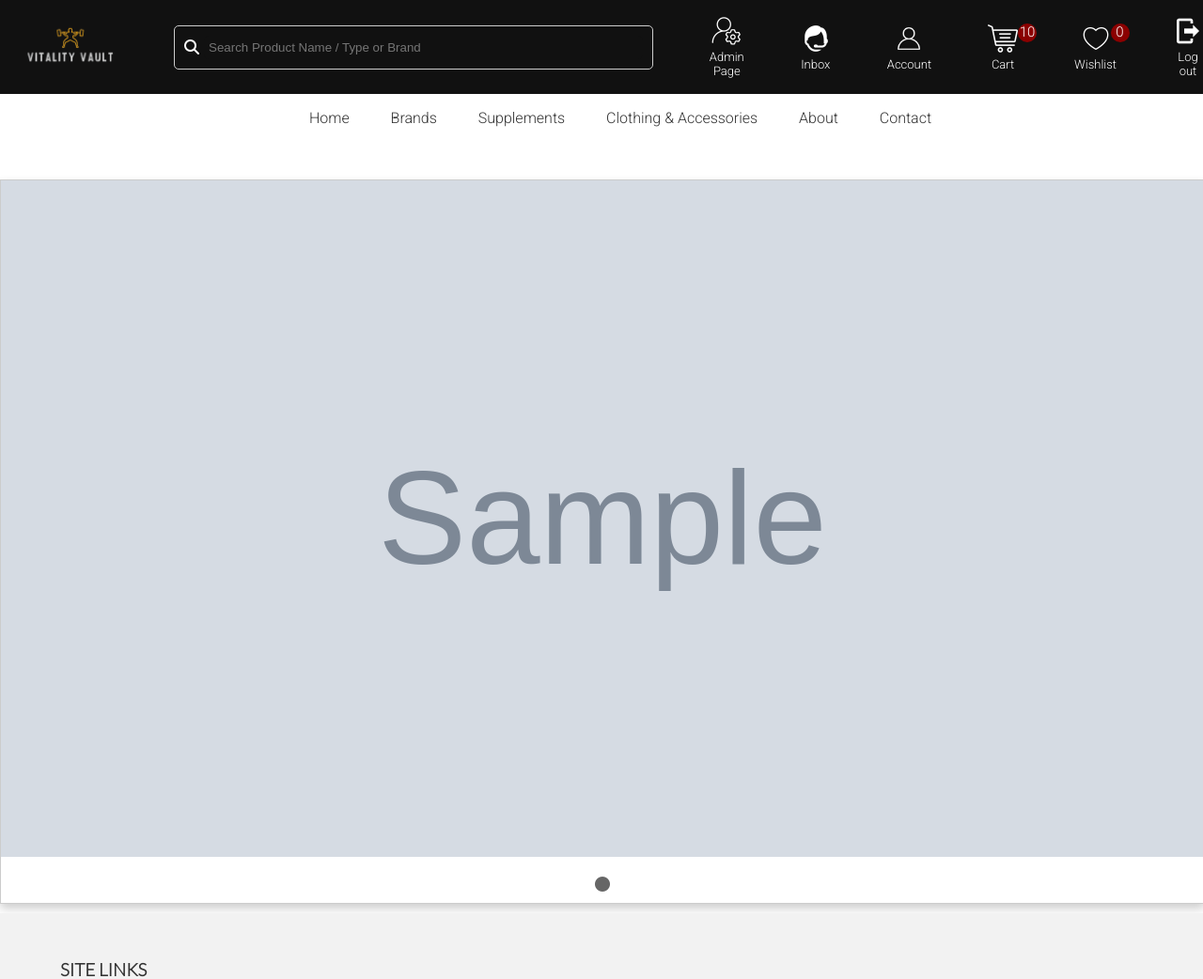
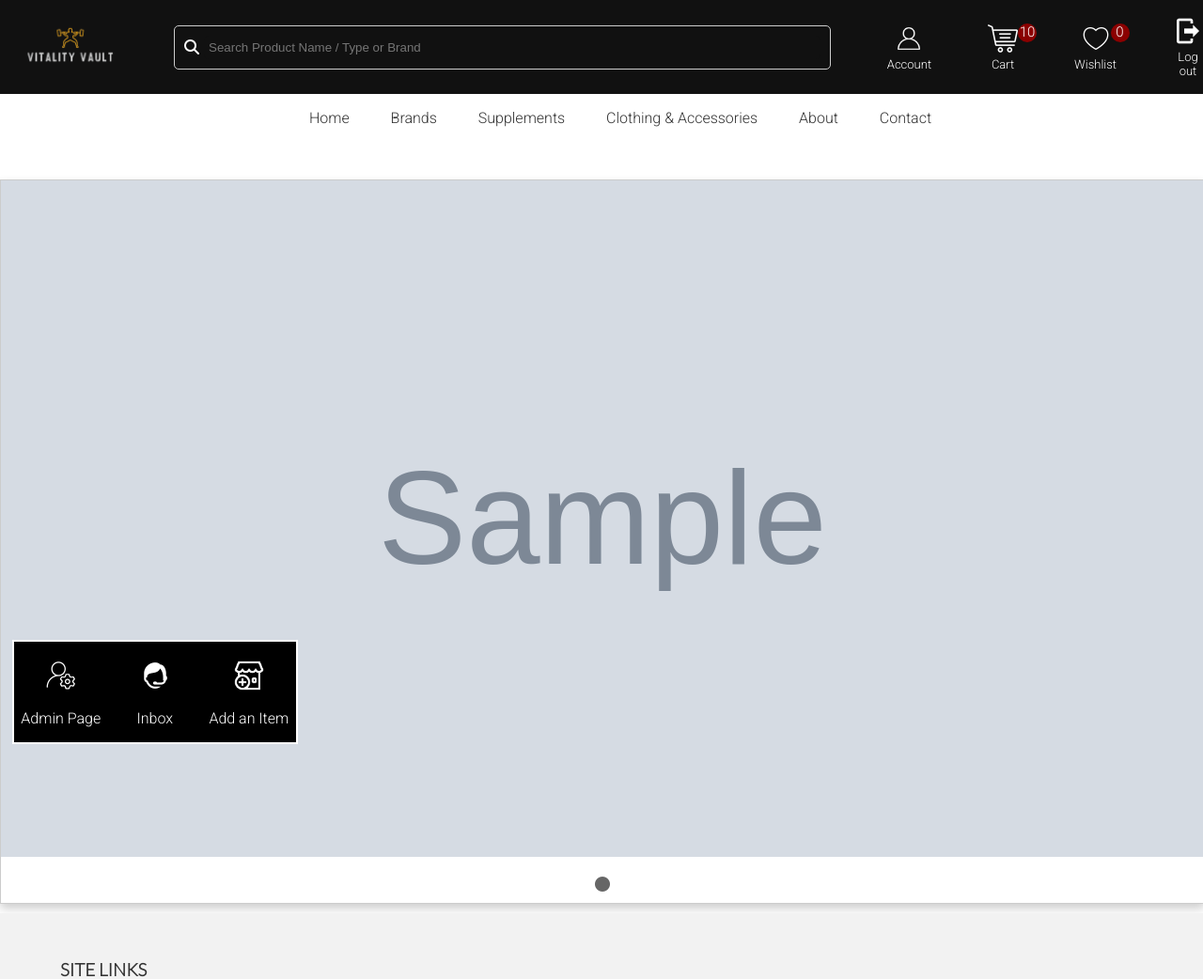
Before and after one commit to Dadi04/vitality-vault, a Django app: page / in a window 1280 px wide. Shown: the top 1042 px of the page at 94% size. Run offline with Django 5.2, Linux system fonts and the light colour scheme; a user stored in the database is signed in; tables that the repository leaves empty hold one stand-in row (values such as "Sample post"); grey boxes marked "Sample" are stand-in pictures; some libraries are stand-ins or nearby versions.

Commit message:
added Add an Item page, fixed a visual bug

```diff
--- a/supplement_store/static/supplement_store/style.css
+++ b/supplement_store/static/supplement_store/style.css
@@ -132,6 +132,29 @@
   display: flex;
   align-items: center;
   justify-content: space-between;
+}
+
+#admin-bottom-left {
+  padding-top: 20px;
+  position: fixed;
+  width: 300px;
+  height: auto;
+  background-color: black;
+  bottom: 1%;
+  left: 1%;
+  z-index: 1000;
+  display: flex;
+  align-items: center;
+  justify-content: space-evenly;
+  border: 2px white solid;
+}
+#admin-bottom-left .right {
+  text-align: center;
+  width: 100px;
+}
+#admin-bottom-left .right a {
+  color: white;
+  text-decoration: none;
 }
 
 footer {
@@ -681,6 +704,7 @@
   width: fit-content;
   padding: 5px;
   transition: color 0.3s;
+  cursor: pointer;
 }
 #slide-show #under-slide-show ul .dot:hover {
   color: rgba(0, 0, 0, 0.6);
--- a/supplement_store/static/supplement_store/style.scss
+++ b/supplement_store/static/supplement_store/style.scss
@@ -151,6 +151,31 @@
         display: flex;
         align-items: center;
         justify-content: space-between;
+    }
+}
+
+#admin-bottom-left {
+    padding-top: 20px;
+    position: fixed;
+    width: 300px;
+    height: auto;
+    background-color: black;
+    bottom: 1%;
+    left: 1%;
+    z-index: 1000;
+    display: flex;
+    align-items: center;
+    justify-content: space-evenly;
+    border: 2px white solid;
+
+    .right {
+        text-align: center;
+        width: 100px;
+
+        a {
+            color: white;
+            text-decoration: none;
+        }
     }
 }
 
@@ -778,6 +803,7 @@
                 width: fit-content;
                 padding: 5px;
                 transition: color 0.3s;
+                cursor: pointer;
                 &:hover {
                     color: rgba(0, 0, 0, 0.6);
                 }
--- a/supplement_store/templates/supplement_store/layout.html
+++ b/supplement_store/templates/supplement_store/layout.html
@@ -20,22 +20,6 @@
                     <i class="fa fa-search fa-solid"></i>
                     <input type="text" placeholder="Search Product Name / Type or Brand" size="120" id="search" autocomplete="off">
                 </div>
-                {% if user.is_staff %}
-                    <div class="right">
-                        <a href="{% url 'admin:index' %}">
-                            <img src="{% static 'supplement_store/images/admin.png' %}" alt="admin" width="32px">
-                            <p>Admin Page</p>
-                        </a>
-                    </div>
-                {% endif %}
-                {% if user.is_staff or user.is_support %}
-                    <div class="right">
-                        <a href="{% url 'inbox' %}">
-                            <img src="{% static 'supplement_store/images/inbox.png' %}" alt="inbox" width="32px">
-                            <p>Inbox</p>
-                        </a>
-                    </div>
-                {% endif %}
                 {% if user.is_authenticated  %}
                     <div class="right">
                         <a href="{% url 'account' %}">
@@ -83,8 +67,8 @@
                             <li><a href="{% url 'shop_by_brand' brand='AmiX' %}">AmiX</a></li>
                             <li><a href="{% url 'shop_by_brand' brand='Myprotein' %}">Myprotein</a></li>
                             <li><a href="{% url 'shop_by_brand' brand='BSN' %}">BSN</a></li>
-                            <!-- <li><a href="{% url 'shop_by_brand' brand='Optimum Nutrition' %}">Optimum Nutrition</a></li> -->
-                            <!-- <li><a href="{% url 'shop_by_brand' brand='Scitec Nutrition' %}">Scitec Nutrition</a></li> -->
+                            <li><a href="{% url 'shop_by_brand' brand='Optimum Nutrition' %}">Optimum Nutrition</a></li>
+                            <li><a href="{% url 'shop_by_brand' brand='Scitec Nutrition' %}">Scitec Nutrition</a></li>
                             <li><a href="{% url 'shop_by_brand' brand='Gorilla Mind' %}">Gorilla Mind</a></li>
                             <li><a href="{% url 'shop_by_brand' brand='HTLT' %}">HTLT</a></li>
                             <li><a href="{% url 'shop_by_brand' brand='Quest Nutrition' %}">Quest Nutrition</a></li>
@@ -150,8 +134,31 @@
                 <a href="{% url 'shopping_cart' %}"><button>Shopping Cart</button></a>
             </div>
         </div>
+
         {% block body %}{% endblock %}
 
+        {% if user.is_staff or user.is_support %}
+            <div id="admin-bottom-left">
+                <div class="right">
+                    <a href="{% url 'admin:index' %}">
+                        <img src="{% static 'supplement_store/images/admin.png' %}" alt="admin" width="32px">
+                        <p>Admin Page</p>
+                    </a>
+                </div>
+                <div class="right">
+                    <a href="{% url 'inbox' %}">
+                        <img src="{% static 'supplement_store/images/inbox.png' %}" alt="inbox" width="32px">
+                        <p>Inbox</p>
+                    </a>
+                </div>
+                <div class="right">
+                    <a href="{% url 'add_item_to_shop' %}">
+                        <img src="{% static 'supplement_store/images/add_item_to_shop.png' %}" alt="add_item_to_shop.png" width="32px">
+                        <p>Add an Item</p>
+                    </a>
+                </div>
+            </div>
+        {% endif %}
         <footer>
             <div id="first">
                 <h3>SITE LINKS</h3>
--- a/supplement_store/urls.py
+++ b/supplement_store/urls.py
@@ -21,6 +21,7 @@
     path('delivery-and-payment', views.delivery_and_payment, name="delivery_and_payment"),
     path('summary', views.summary, name="summary"),
     path('create_new_order', views.create_new_order, name="create_new_order"),
+    path('add_item_to_shop', views.add_item_to_shop, name="add_item_to_shop"),
     path('newsletter', views.newsletter, name="newsletter"),
     path('brands', views.brands, name="brands"),
     path('about', views.about, name="about"),
--- a/supplement_store/views.py
+++ b/supplement_store/views.py
@@ -457,6 +457,10 @@
     return render(request, "supplement_store/contact.html")
 
 @login_required
+def add_item_to_shop(request):
+    return render(request, "supplement_store/add_item_to_shop.html")
+
+@login_required
 def chatting(request):
     if request.method == 'POST':
         message = request.POST.get('text-field', '')
```
Also changed, not shown: supplement_store/templates/supplement_store/add_item_to_shop.html (added, +10 -0 lines), supplement_store/static/supplement_store/images/add_item_to_shop.png (added), 1 other file.
